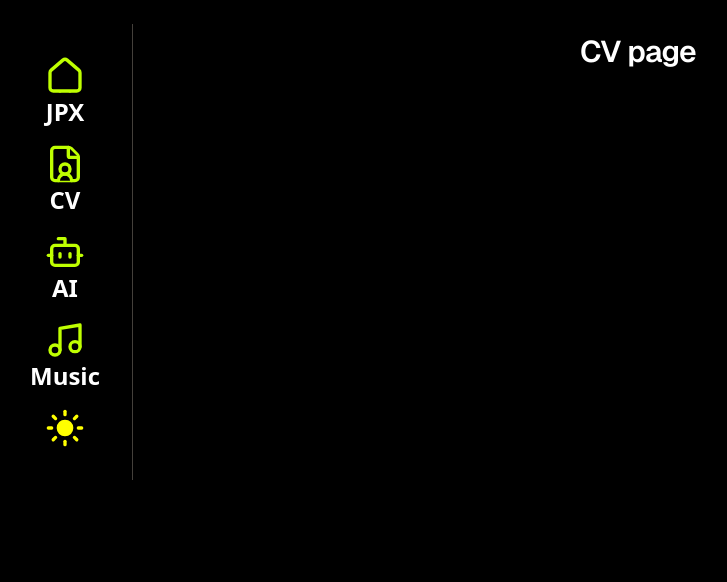
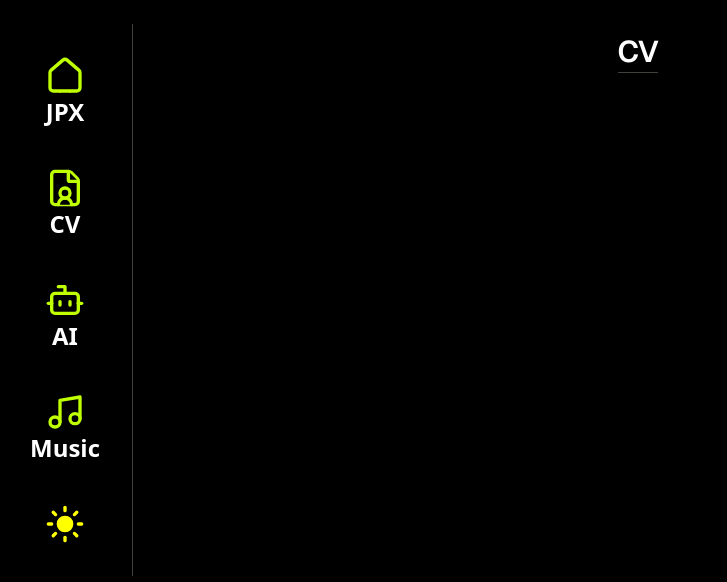
Before and after one commit to sean-xiao-zhao7/portfolio_personal_nextjs, a Next.js app: page /cv in a window 1280 px wide. Shown: the top 582 px of the page, without its empty margins (2-729 px from the left). Built offline with nearby package versions, Linux system fonts and the light colour scheme.

Commit message:
Set correct color on html element

```diff
--- a/app/ai/page.tsx
+++ b/app/ai/page.tsx
@@ -2,6 +2,6 @@ import PageMainHeader from "@/components/layouts/page/page-main-header"
 
 export default function AIPage() {
     return <>
-        <PageMainHeader>AI page</PageMainHeader>
+        <PageMainHeader>AI</PageMainHeader>
     </>
 }
--- a/app/cv/page.tsx
+++ b/app/cv/page.tsx
@@ -2,6 +2,6 @@ import PageMainHeader from "@/components/layouts/page/page-main-header";
 
 export default function CVPage() {
     return <>
-        <PageMainHeader>CV page</PageMainHeader>
+        <PageMainHeader>CV</PageMainHeader>
     </>
 }
--- a/app/globals.css
+++ b/app/globals.css
@@ -19,3 +19,8 @@ html {
   background: var(--background);
   color: var(--foreground);
 }
+
+html.light {
+  background: var(--foreground);
+  color: var(--background);
+}
--- a/app/music/page.tsx
+++ b/app/music/page.tsx
@@ -2,6 +2,6 @@ import PageMainHeader from "@/components/layouts/page/page-main-header";
 
 export default function MusicPage() {
     return <>
-        <PageMainHeader>Music page</PageMainHeader>
+        <PageMainHeader>Music</PageMainHeader>
     </>
 }
--- a/components/layouts/menu/main-menu.tsx
+++ b/components/layouts/menu/main-menu.tsx
@@ -9,7 +9,7 @@ export default function MainMenu({ setColorMode, currentColorMode }: { setColorM
     const iconFillColor = currentColorMode === 'dark' ? undefined : 'var(--green)';
     const modeSwitcherHandler = () => { setColorMode((prevState) => prevState === 'light' ? 'dark' : 'light') };
 
-    return <ul className="absolute p-8 flex flex-col gap-4 items-center mt-6 border-r-1 border-stone-700 light:border-stone-300">
+    return <ul className="absolute p-8 flex flex-col gap-10 items-center mt-6 border-r-1 border-stone-700 light:border-stone-300">
         <li><Link href='/' className="text-2xl font-semibold flex flex-col items-center"><House fill={iconFillColor} color={iconOutlineColor} size={40} /> JPX</Link></li>
         <li><Link href='/cv' className="text-2xl font-semibold flex flex-col items-center"><FileUser fill={iconFillColor} color={iconOutlineColor} size={40} /> CV</Link></li>
         <li><Link href='/ai' className="text-2xl font-semibold flex flex-col items-center"><Bot fill={iconFillColor} color={iconOutlineColor} size={40} /> AI</Link></li>
--- a/components/layouts/page/page-main-header.tsx
+++ b/components/layouts/page/page-main-header.tsx
@@ -1,8 +1,8 @@
 import { ReactNode } from "react";
 
 export default function PageMainHeader({ children }: { children: ReactNode }) {
-    return <div className="flex min-h-screen justify-center font-sans">
-        <h1 className="max-w-xs text-3xl font-semibold leading-10 tracking-tight">
+    return <div className="flex justify-center font-sans">
+        <h1 className="max-w-xs text-3xl font-semibold leading-10 tracking-tight border-b-1 border-stone-700 light:border-stone-300">
             {children}
         </h1>
     </div>
```
